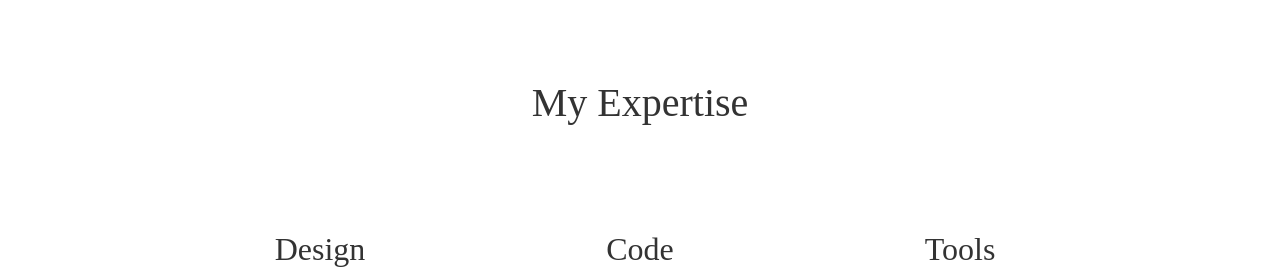
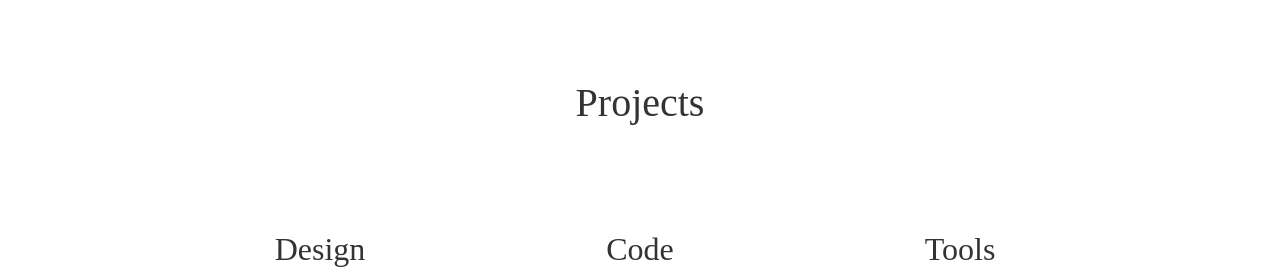
Before and after one commit to neodevpro/no-pizza, a Jekyll site: the page built from index.html, in a window 1280 px wide. Shown: the part 902-1182 px from the top of the page. Built offline with Jekyll 4.4.1, drawn with Linux system fonts in a browser that asks for light colours; some web fonts are replaced.

Commit message:
Update about.html

```diff
--- a/_includes/about.html
+++ b/_includes/about.html
@@ -1,6 +1,5 @@
 <div class="user-details">
-  <h1>My Expertise</h1>
-  <p>{{ site.user_description }}</p>
+  <h1>Projects</h1>
 </div>
 <div class="user">
   <div class="tech">
```
